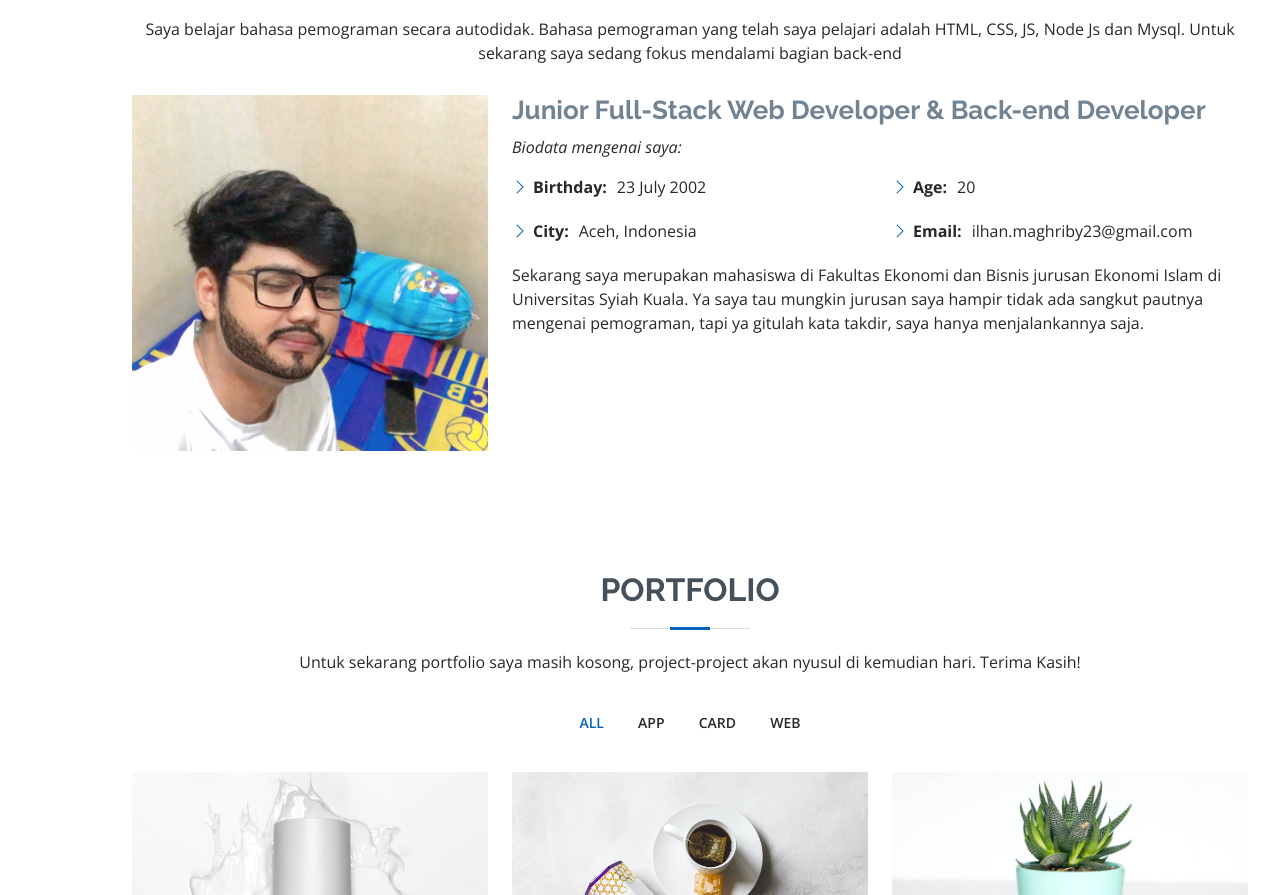
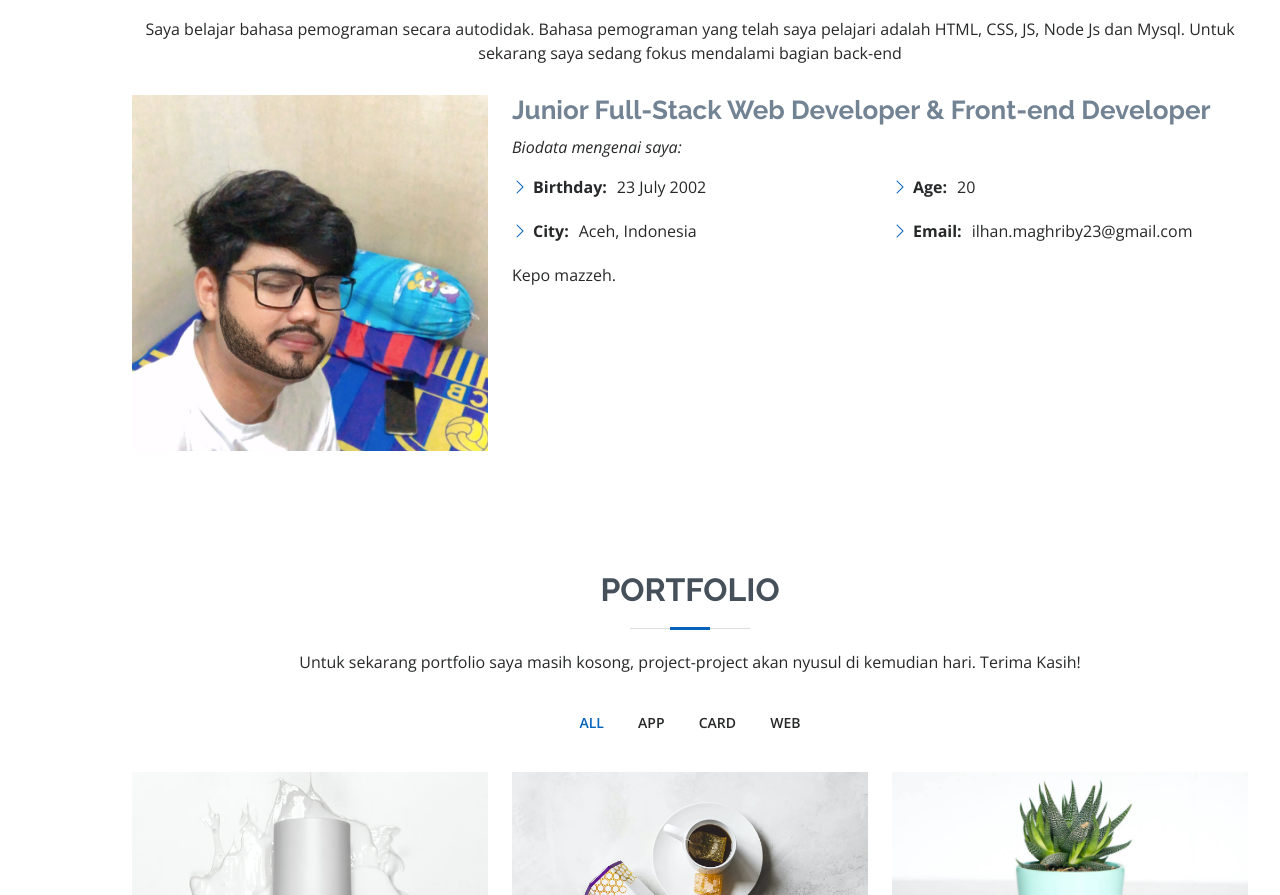
Before and after one commit to ilhanmaghriby/ilhanmaghriby.github.io, a plain HTML site: page index.html in a window 1280 px wide. Shown: the part 921-1816 px from the top of the page. Drawn offline with nearby package versions, Linux system fonts and the light colour scheme.

Commit message:
update bio

```diff
--- a/index.html
+++ b/index.html
@@ -57,7 +57,7 @@
     <section id="hero" class="d-flex flex-column justify-content-center">
       <div class="container" data-aos="zoom-in" data-aos-delay="100">
         <h1>M.Ilhan Maghriby</h1>
-        <p>I'm <span class="typed" data-typed-items="Student, Junior Web Developer, Junior Back-End Developer"></span></p>
+        <p>I'm <span class="typed" data-typed-items="Student, Junior Web Developer, Junior Front-End Developer"></span></p>
         <div class="social-links">
           <a href="https://twitter.com/milhanmaghriby" class="twitter"><i class="bx bxl-twitter"></i></a>
           <a href="https://www.facebook.com/ilhan.magriby" class="facebook"><i class="bx bxl-facebook"></i></a>
@@ -81,7 +81,7 @@
               <img src="assets/img/profile-img.jpg" class="img-fluid" alt="" />
             </div>
             <div class="col-lg-8 pt-4 pt-lg-0 content">
-              <h3>Junior Full-Stack Web Developer &amp; Back-end Developer</h3>
+              <h3>Junior Full-Stack Web Developer &amp; Front-end Developer</h3>
               <p class="fst-italic">Biodata mengenai saya:</p>
               <div class="row">
                 <div class="col-lg-6">
@@ -97,10 +97,7 @@
                   </ul>
                 </div>
               </div>
-              <p>
-                Sekarang saya merupakan mahasiswa di Fakultas Ekonomi dan Bisnis jurusan Ekonomi Islam di Universitas Syiah Kuala. Ya saya tau mungkin jurusan saya hampir tidak ada sangkut pautnya mengenai pemograman, tapi ya gitulah kata
-                takdir, saya hanya menjalankannya saja.
-              </p>
+              <p>Kepo mazzeh.</p>
             </div>
           </div>
         </div>
```
